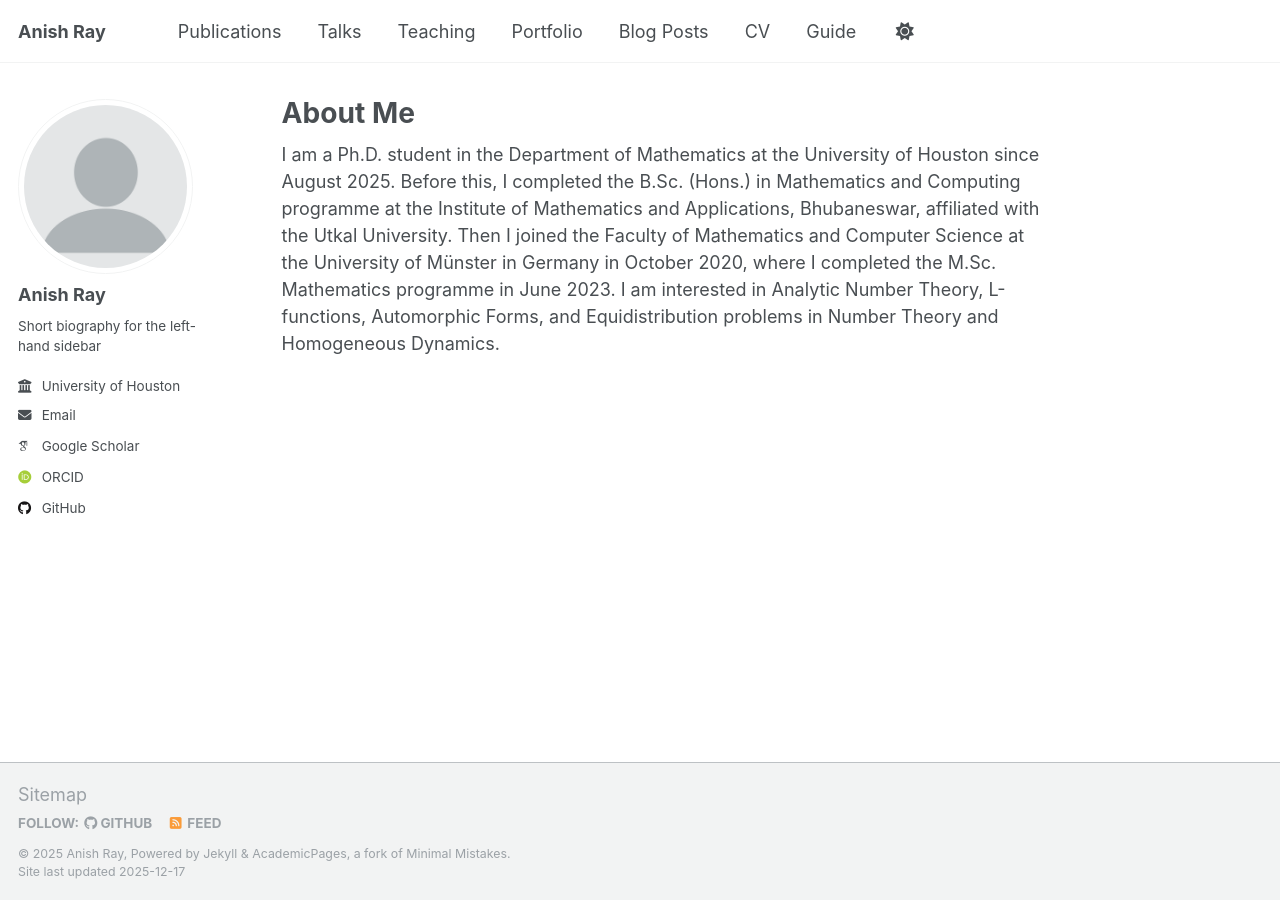
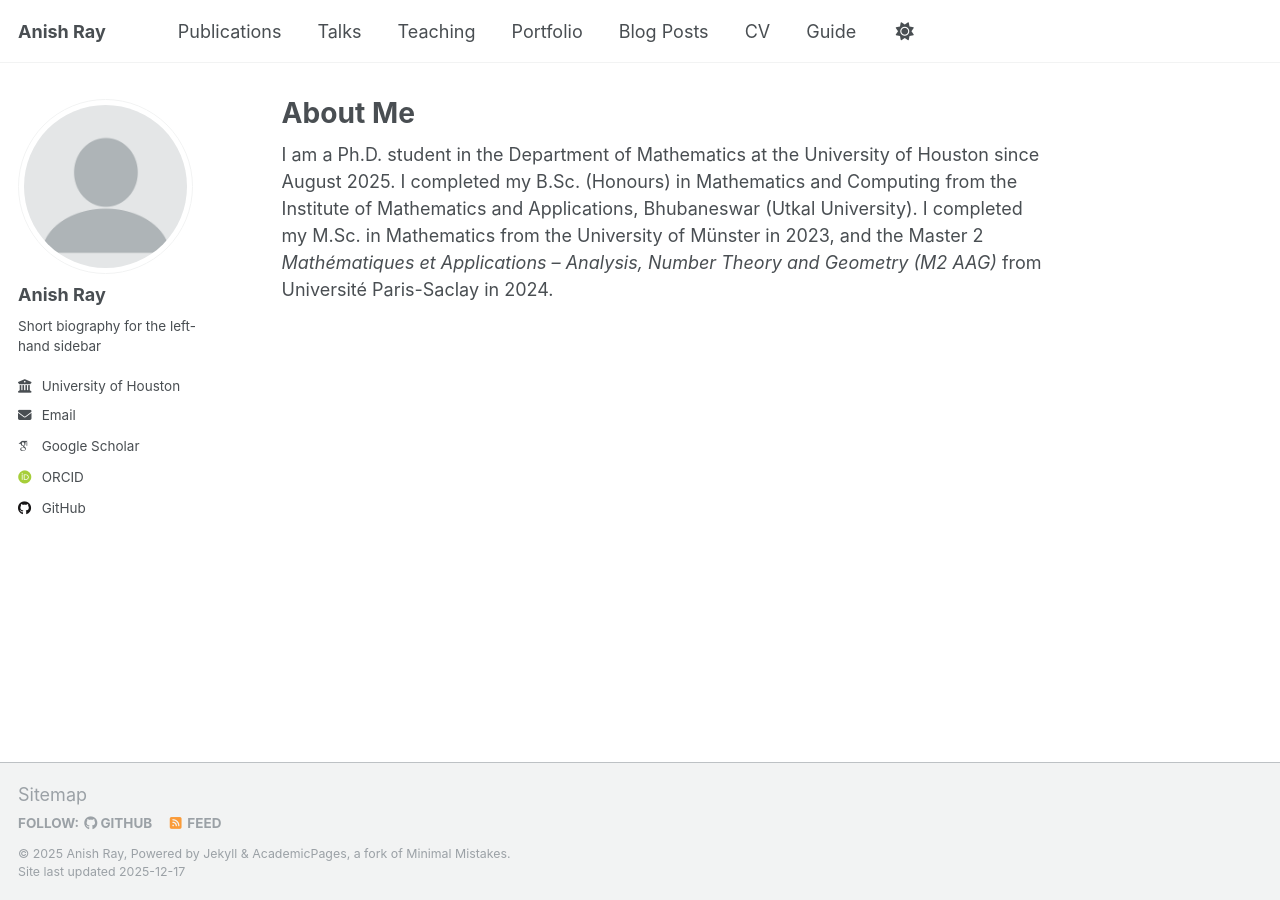
Before and after one commit to anishray49/anishray49.github.io, a Jekyll site: the page built from _pages/about.md, in a window 1280 px wide. Built offline with Jekyll 4.4.1, drawn with Linux system fonts in a browser that asks for light colours; some web fonts are replaced; a script that is not in the unit is left out.

Commit message:
Update about.md

```diff
--- a/_pages/about.md
+++ b/_pages/about.md
@@ -7,4 +7,4 @@ redirect_from:
   - /about.html
 ---
 
-I am a Ph.D. student in the Department of Mathematics at the University of Houston since August 2025. Before this, I completed the B.Sc. (Hons.) in Mathematics and Computing programme at the Institute of Mathematics and Applications, Bhubaneswar, affiliated with the Utkal University. Then I joined the Faculty of Mathematics and Computer Science at the University of Münster in Germany in October 2020, where I completed the M.Sc. Mathematics programme in June 2023. I am interested in Analytic Number Theory, L-functions, Automorphic Forms, and Equidistribution problems in Number Theory and Homogeneous Dynamics.
+I am a Ph.D. student in the Department of Mathematics at the University of Houston since August 2025. I completed my B.Sc. (Honours) in Mathematics and Computing from the Institute of Mathematics and Applications, Bhubaneswar (Utkal University). I completed my M.Sc. in Mathematics from the University of Münster in 2023, and the Master 2 *Mathématiques et Applications – Analysis, Number Theory and Geometry (M2 AAG)* from Université Paris-Saclay in 2024.
```
